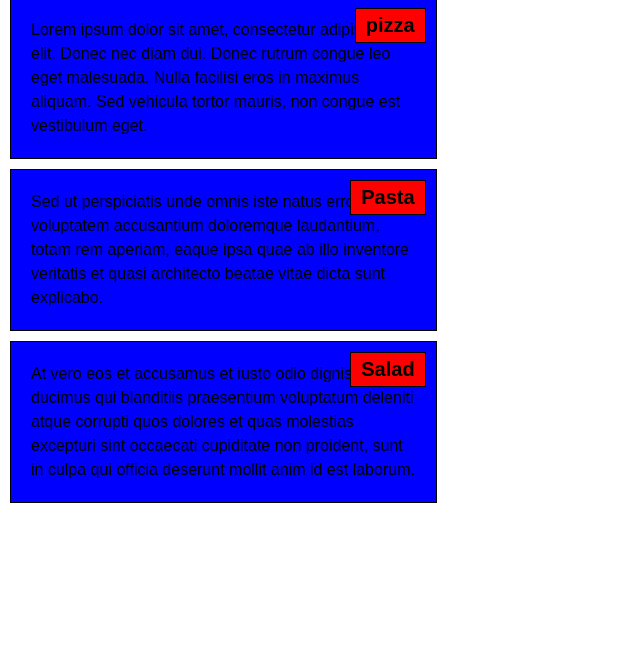
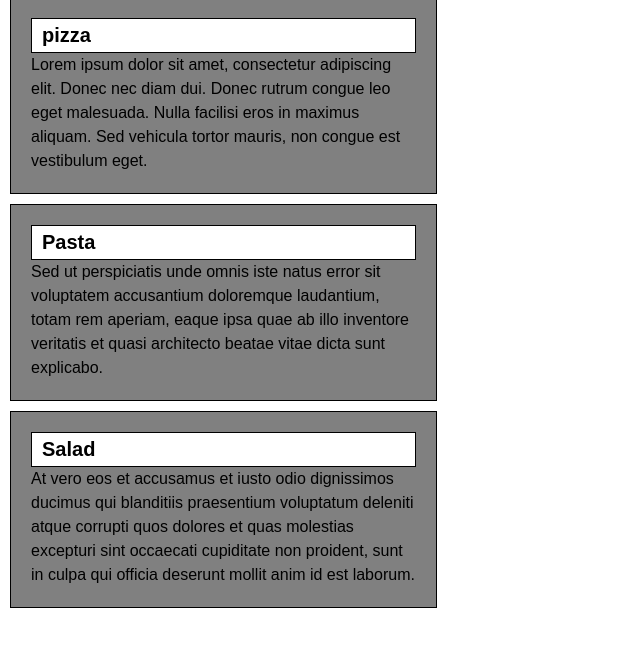
Before and after one commit to el352/all-module-solution, a plain HTML site: page module_2_solution/index.html in a window 1280 px wide. Shown: the part 80-726 px from the top of the page, without its empty margins (0-640 px from the left). Drawn offline with Linux system fonts and the light colour scheme.

Commit message:
Update index.html

```diff
--- a/module_2_solution/index.html
+++ b/module_2_solution/index.html
@@ -23,16 +23,16 @@
 			position: absolute;
 			width: 33.33%;
 			padding: 20px;
-			background-color: blue;
+			background-color: grey;
 			border: 1px solid black;
 			margin: 0 10px 10px;
 			position: relative;
 		}
 		.section-title {
-			position: absolute;
+			position: center;
 			top: 10px;
 			right: 10px;
-			background-color: red;
+			background-color: white;
 			padding: 5px 10px;
 			border: 1px solid black;
 			font-size: 1.25em;
```
